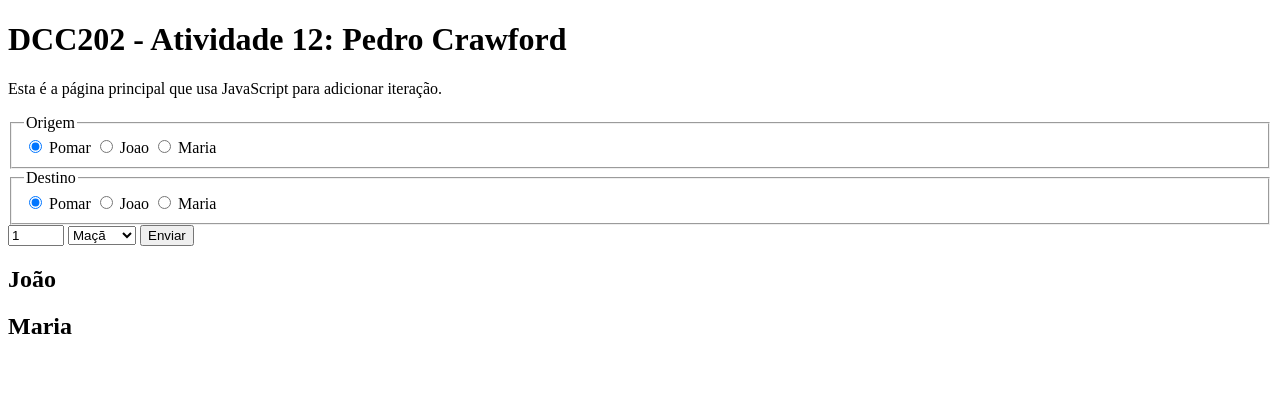
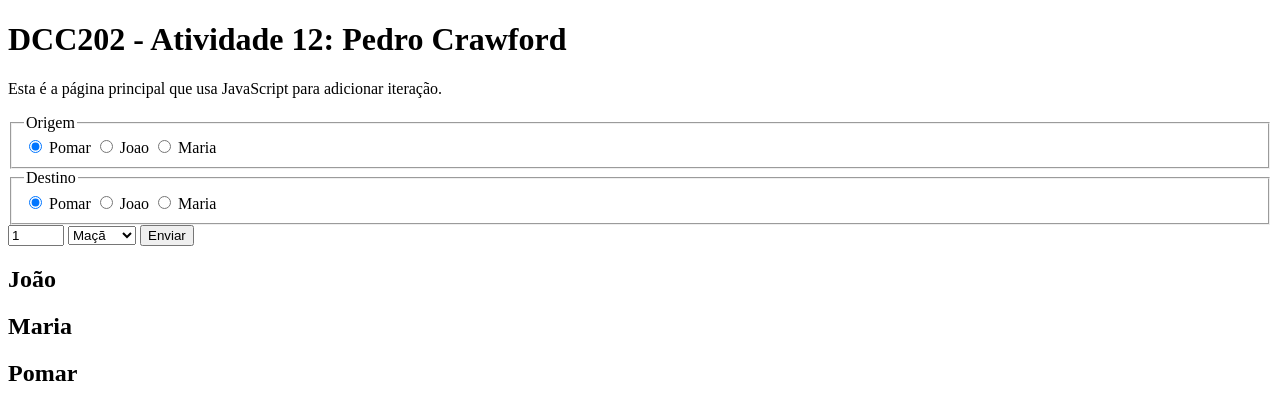
Before and after one commit to ufjf-dcc202/ufjf-dcc202-2023-3-b-atv12-CrawfordPedro, a website: page index.html in a window 1280 px wide. Drawn offline with Linux system fonts and the light colour scheme.

Commit message:
adiciona pomar

```diff
--- a/index.html
+++ b/index.html
@@ -78,6 +78,8 @@
             <ol id="joao"></ol>
             <h2>Maria</h2>
             <ol id="maria"></ol>
+            <h2>Pomar</h2>
+            <ol id="pomar"></ol>
         </section>
     </main>
 </body>
```
